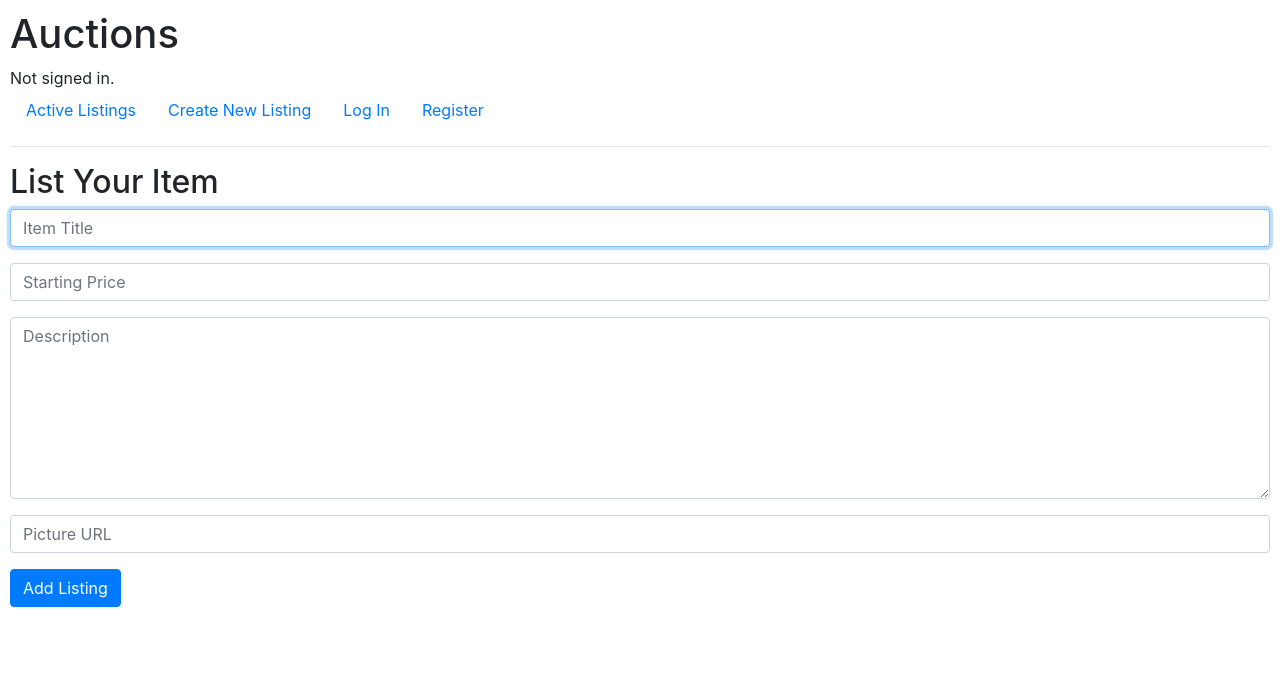
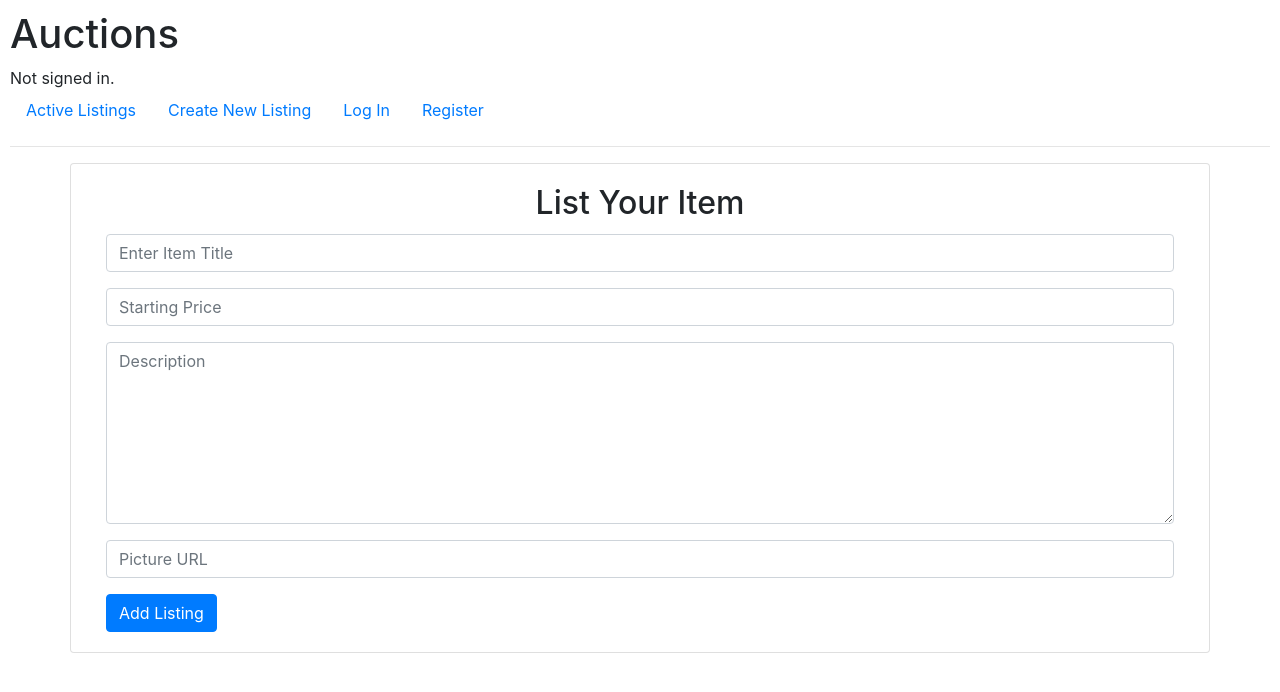
Before and after one commit to shumittaher/commerce, a Django app: page /create_listing in a window 1280 px wide. Shown: the top 692 px of the page. Run offline with Django 3.2, Linux system fonts and the light colour scheme; some libraries are stand-ins or nearby versions.

Commit message:
form implemented though ModelForm

```diff
--- /dev/null
+++ b/auctions/forms.py
@@ -0,0 +1,38 @@
+from django import forms
+from django.forms import ModelForm
+from .models import Listings
+
+# class ListingForm(forms.Form):
+
+#     object_name = forms.CharField(label="Item Title", required=True, widget=forms.TextInput(attrs={'class':"form-control", 'placeholder': 'Enter Item Title'}))
+
+#     # <div class="form-group">
+#     #     <input class="form-control" type="number" name="object_price" placeholder="Starting Price" step="0.01">
+#     # </div>
+
+#     # <div class="form-group">
+#     #     <textarea class="form-control" name="object_description" placeholder="Description" rows="7"></textarea>
+#     # </div>
+
+#     # <div class="form-group">
+#     #     <input class="form-control" name="picture_URL" placeholder="Picture URL">
+#     # </div>
+
+class NewListingForm(ModelForm):
+
+    class Meta:
+        model = Listings
+        fields = ['object_name', 'object_price', 'object_description', 'picture_URL']
+        widgets = {
+            'object_name': forms.TextInput(attrs={'class':"form-control", 'placeholder': 'Enter Item Title'}),
+            'object_price': forms.NumberInput(attrs={'class':"form-control", 'placeholder':"Starting Price", 'step':"0.01"}),
+            'object_description': forms.Textarea(attrs={'class':"form-control", 'placeholder':"Description", 'rows': "7"}),
+            'picture_URL': forms.URLInput(attrs={'class':"form-control", 'placeholder':"Picture URL"})
+        }
+
+        labels = {
+            'object_name': 'Item Name',
+            'object_price': 'Starting Price',
+            'object_description': 'Item Description',
+            'picture_URL': 'Link to Picture'
+        }
--- a/auctions/models.py
+++ b/auctions/models.py
@@ -11,5 +11,5 @@ class Listings(models.Model):
     object_id = models.AutoField(primary_key=True)
     object_name = models.CharField(max_length=64)
     object_price = models.DecimalField(decimal_places=2, max_digits=8)
-    object_description = models.TextField
-    picture_URL = models.URLField
+    object_description = models.TextField(blank=True)
+    picture_URL = models.URLField()
--- a/auctions/templates/auctions/create_listing.html
+++ b/auctions/templates/auctions/create_listing.html
@@ -2,31 +2,37 @@
 
 {% block body %}
 
-    <h2>List Your Item</h2>
 
     {% if message %}
         <div>{{ message }}</div>
     {% endif %}
 
-    <form action="{% url 'create_listing' %}" method="post">
-        {% csrf_token %}
+    <div class="card container">
+        <div class="card-body">
 
-        <div class="form-group">
-            <input class="form-control" autofocus type="text" name="object_name" placeholder="Item Title">
-        </div>
-        <div class="form-group">
-            <input class="form-control" type="number" name="object_price" placeholder="Starting Price" step="0.01">
-        </div>
+            <h2 class="card-title text-center">List Your Item</h2>
 
-        <div class="form-group">
-            <textarea class="form-control" name="object_description" placeholder="Description" rows="7"></textarea>
-        </div>
 
-        <div class="form-group">
-            <input class="form-control" name="picture_URL" placeholder="Picture URL">
-        </div>
+        <form action="{% url 'create_listing' %}" method="post">
+            {% csrf_token %}
 
-        <input class="btn btn-primary" type="submit" value="Add Listing">
-    </form>
+            {% for field in form %}
+            <div class="form-group">
+                <!-- {{ field.label }}   -->
+                {{ field }}
+                {% if field.errors %}
+                    <ul class="errors">
+                    {% for error in field.errors %}
+                        <li>{{ error }}</li>
+                    {% endfor %}
+                    </ul>
+                {% endif %}
+            </div>
+            {% endfor %}
 
+            <input class="btn btn-primary" type="submit" value="Add Listing">
+        </form>
+    </div>
+
+    </div>
 {% endblock %}
--- a/auctions/views.py
+++ b/auctions/views.py
@@ -3,6 +3,7 @@ from django.db import IntegrityError
 from django.http import HttpResponse, HttpResponseRedirect
 from django.shortcuts import render
 from django.urls import reverse
+from .forms import NewListingForm
 
 from .models import User, Listings
 
@@ -72,14 +73,18 @@ def create_listing(request):
 
     if request.method == "POST":
 
-        object_name = request.POST["object_name"]
-        object_price = request.POST["object_price"]
-        object_description = request.POST["object_description"]
-        picture_URL = request.POST["picture_URL"]
+        listing = NewListingForm(request.POST)
 
-        listing = Listings(object_name = object_name, object_price = object_price, object_description = object_description, picture_URL = picture_URL)
+        # object_name = request.POST["object_name"]
+        # object_price = request.POST["object_price"]
+        # object_description = request.POST["object_description"]
+        # picture_URL = request.POST["picture_URL"]
+
+        # listing = Listings(object_name = object_name, object_price = object_price, object_description = object_description, picture_URL = picture_URL)
         listing.save()
 
         return HttpResponseRedirect(reverse("index"))
 
-    return render(request, "auctions/create_listing.html")
+    return render(request, "auctions/create_listing.html", {
+        'form': NewListingForm()
+    })
```
Also changed, not shown: auctions/migrations/0007_listings_object_description.py (added), auctions/migrations/0008_listings_picture_url.py (added), db.sqlite3.
